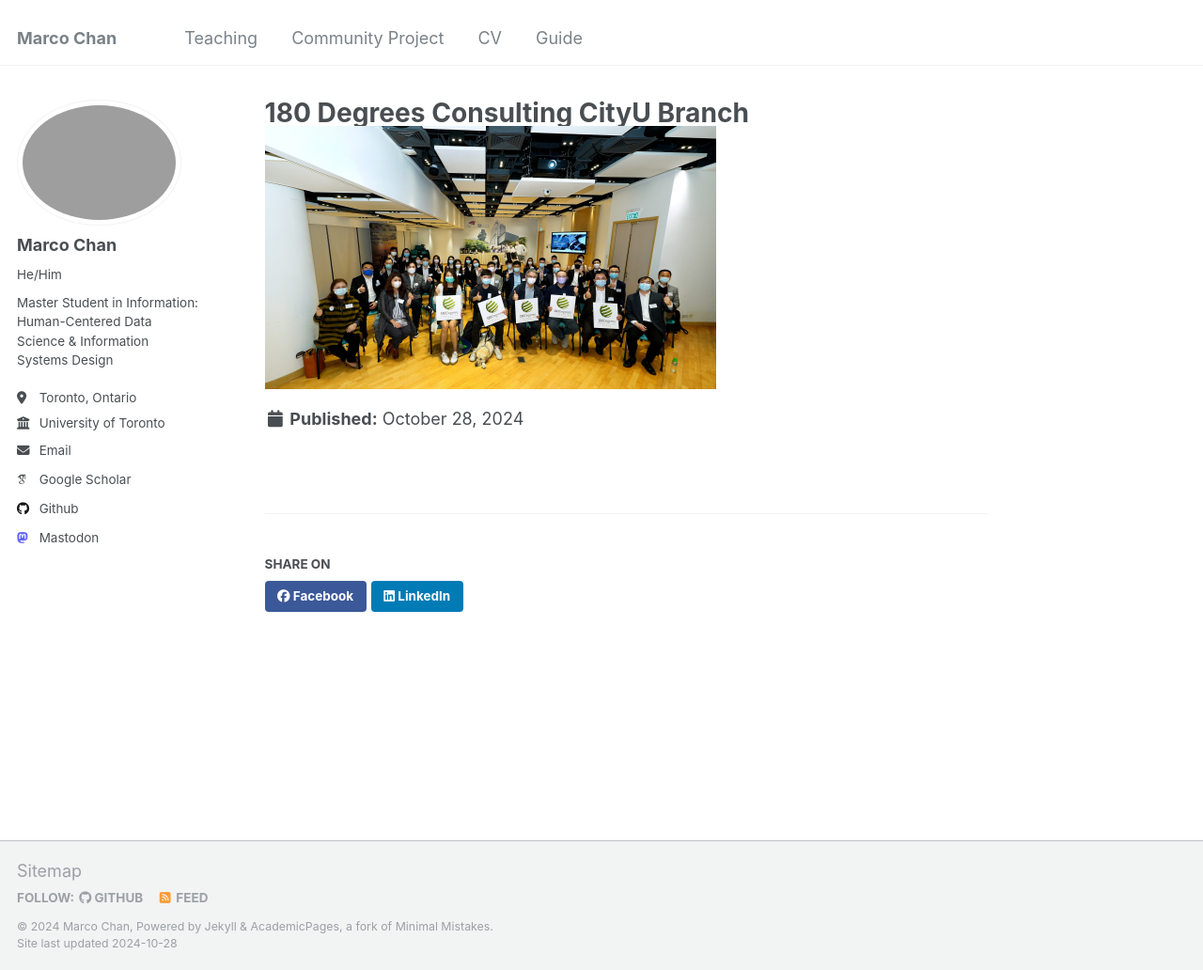
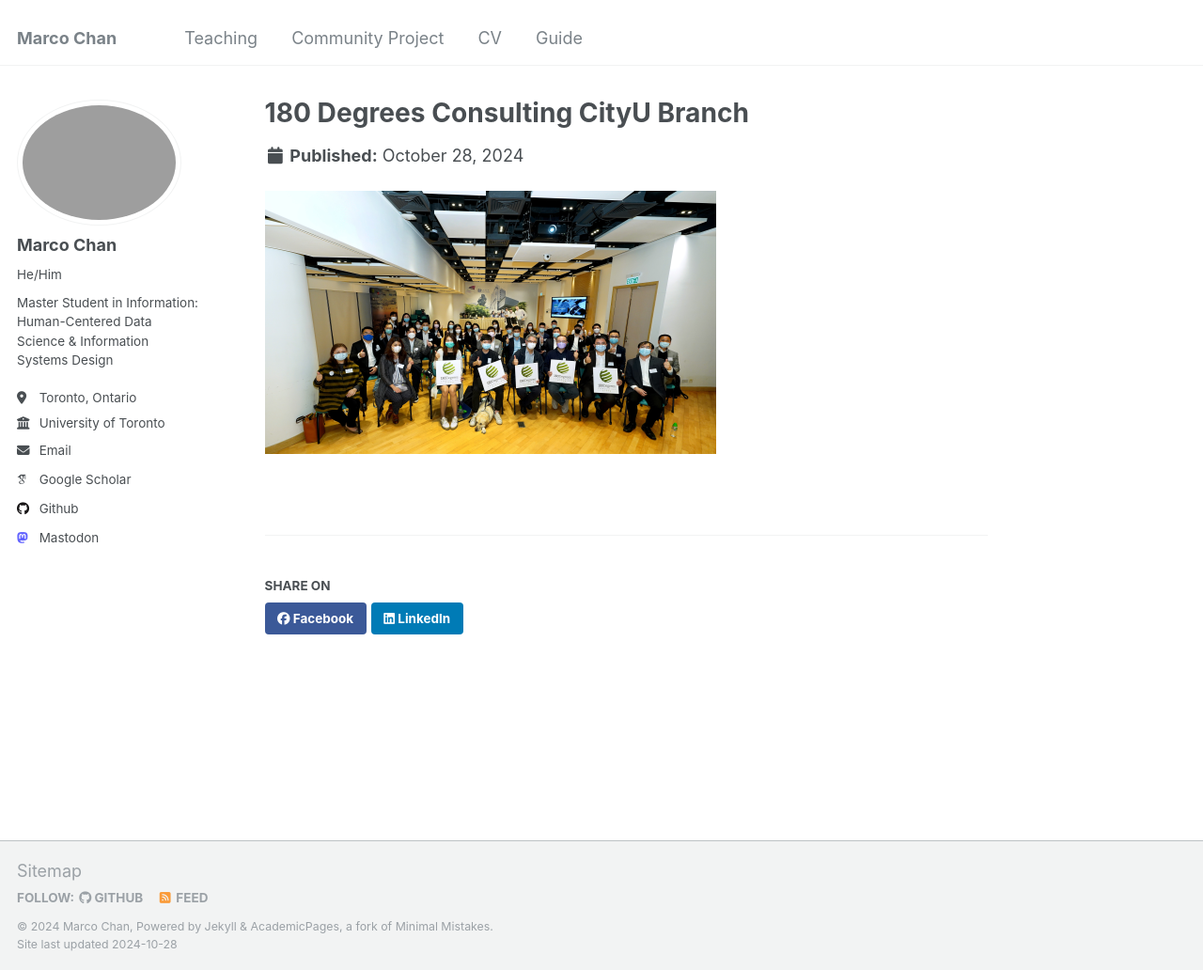
Before and after one commit to Marco-ProspectivePhD/home, a Jekyll site: the page built from _portfolio/Community Project.md, in a window 1280 px wide and 1032 px high. Shown: the whole window at 94% size. Built offline with Jekyll 4.4.1, drawn with Linux system fonts in a browser that asks for light colours; some web fonts are replaced.

Commit message:
Update Community Project.md

```diff
--- a/_portfolio/Community Project.md
+++ b/_portfolio/Community Project.md
@@ -1,5 +1,7 @@
 ---
-title: "180 Degrees Consulting CityU Branch<img src='/images/test.png'>"
+title: "180 Degrees Consulting CityU Branch"
 excerpt: "Founded the [180 Degrees Consulting CityU Branch](https://hk.linkedin.com/company/180dc-cityu) after my academic exchange to Copenhagen with the hope of generating social impact in Hong Kong. It was back in the days during Covid-19 and I am eternally grateful for everyone who showed up to make this possible."
 collection: Community Project
 ---
+
+<img src='/images/test.png'>
```
